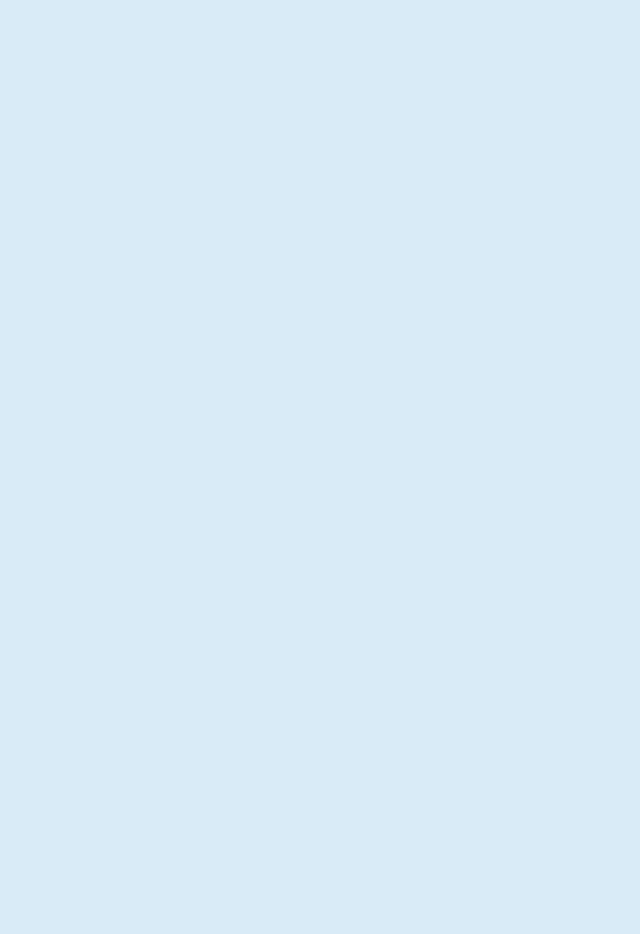
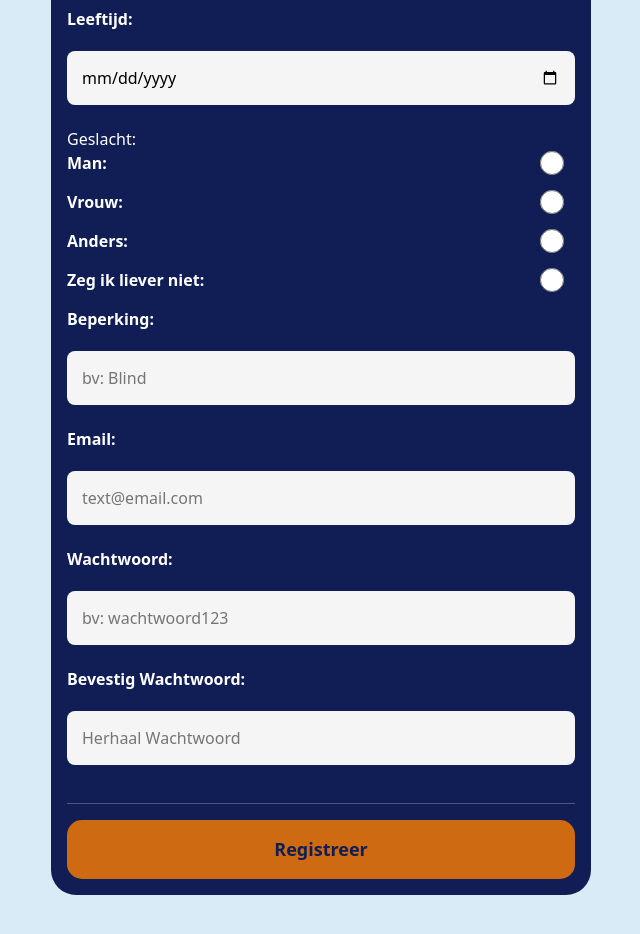
Before and after one commit to WPR-Groep-B/WPR-2023-2024, a React (Create React App) app in the folder react_aspcore_app/ClientApp/: page /register in a window 1280 px wide. Shown: the part 480-1414 px from the top of the page, without its empty margins (319-959 px from the left). Before the commit the page ends 800 px from the top, so only its background shows below. Built offline with nearby package versions, Linux system fonts and the light colour scheme.

Commit message:
login en registreer nu ongeveer af

```diff
--- a/react_aspcore_app/ClientApp/src/pages/Login.js
+++ b/react_aspcore_app/ClientApp/src/pages/Login.js
@@ -3,26 +3,23 @@
 function Login() {
     return (
         <html>
-        <head>
-            <meta charset="UTF-8"></meta>
-            <meta name="viewport" content="width=device-width, initial-scale=1.0"></meta>
-            <link rel="stylesheet" href="Login.module.css"></link>
-            <title>Login Form</title>
-        </head>
     <body className={styles.body}>
+        <div className={styles.container}>
+        <h1>Login</h1>
         <form className={styles.form}>
-            <h1>Login</h1>
+            <hr></hr>
             <label className={styles.label} for="email">Email:</label>
-            <input className={styles.input} type="email" id="email" name="email" required></input>
+            <input className={styles.input} type="email" id="email" name="email" placeholder="text@email.com" required></input>
             <label className={styles.label} for="password">Password:</label>
-            <input className={styles.input} type="password" id="password" name="password" required></input>
-            <br></br>
+            <input className={styles.input} type="password" id="password" name="password" placeholder="Wachtwoord" required></input>
+            <hr></hr>
             <button className={styles.button} type="submit">Login</button>
-            <br></br>
-            <br></br>
-            <a href="https://appservicewprgroepb.azurewebsites.net/register" rel="noreferrer">Geen account? Maak er hier een aan</a>
             </form>
+            </div>
         </body>
+        <div className={styles.linkcontainer}>
+            <a href="http://localhost:3000/register">Geen account? Maak er hier een aan</a>
+        </div>
     </html>
         );
 }
--- a/react_aspcore_app/ClientApp/src/pages/Register.js
+++ b/react_aspcore_app/ClientApp/src/pages/Register.js
@@ -1,10 +1,76 @@
-//import styles from '../styles/Register.module.css';
+import styles from '../styles/Register.module.css';
 
 function Register() {
     return (
-        <p>
-            Register
-        </p>
+        <html>
+            <body className={styles.body}>
+                <div className={styles.container}>
+                <h1>Registratie</h1>
+                <form className={styles.form}>
+                    <hr></hr>
+                    <div>
+                        <label for="firstName">Voornaam:</label>
+                        <input type="text" id="firstName" name="firstName" placeholder="Vooraam" required></input>
+                    </div>
+
+                    <div>
+                        <label for="lastName">Achternaam:</label>
+                        <input type="text" id="lastName" name="lastName" placeholder="Achternaam" required></input>
+                    </div>
+
+                    <div>
+                        <label for="age">Leeftijd:</label>
+                        <input type="date" id="age" name="age" required></input>
+                    </div>
+
+                    <div>
+                        Geslacht:
+                        <br></br>
+                        <div className={styles.radiogroup}>
+                            <label for="male">Man:</label>
+                            <input type="radio" id="gender" name="gender" value="male" required></input>
+                        </div>
+                        <div className={styles.radiogroup}>
+                            <label for="female">Vrouw:</label>
+                            <input type="radio" id="gender" name="gender" value="female" required></input>
+                        </div>
+                        <div className={styles.radiogroup}>
+                            <label for="else">Anders:</label>
+                            <input type="radio" id="gender" name="gender" value="else" required></input>
+                        </div>
+                        <div className={styles.radiogroup}>
+                            <label for="undisclosed">Zeg ik liever niet:</label>
+                            <input type="radio" id="gender" name="gender" value="undisclosed" required></input>
+                        </div>
+                    </div>
+
+                    <div>
+                        <label for="disability">Beperking:</label>
+                        <input type="text" id="disability" name="disability" placeholder="bv: Blind" required></input>
+                    </div>
+
+                    <div>
+                        <label for="email">Email:</label>
+                        <input type="email" id="email" name="email"  placeholder="text@email.com" required></input>
+                    </div>
+
+                    <div>
+                        <label for="password">Wachtwoord:</label>
+                        <input type="password" id="password" name="password" minlength="12" placeholder="bv: wachtwoord123" required></input>
+                    </div>
+
+                    <div>
+                        <label for="confirmPassword">Bevestig Wachtwoord:</label>
+                        <input type="password" id="confirmPassword" name="confirmPassword" minlength="12" placeholder="Herhaal Wachtwoord" required></input>
+                    </div>
+
+                    <hr></hr>
+
+                    <button className={styles.registerbtn}type="submit">Registreer</button>
+                </form>
+                </div>
+            </body>
+        </html>
         );
 }
 
--- a/react_aspcore_app/ClientApp/src/styles/Login.module.css
+++ b/react_aspcore_app/ClientApp/src/styles/Login.module.css
@@ -2,34 +2,60 @@
   display: flex;
   align-items: center;
   justify-content: center;
-    height: 100vh;
-    margin: 0;
+  margin: 40px;
+}
+
+* {
+  box-sizing: border-box;
+}
+
+.container {
+  margin: auto;
+  width: 50%;
+  padding: 16px;
+  background: #111e55;
+  color: #fff;
+  border-radius: 25px;
+  text-align: center;
 }
 
 .form {
-    text-align: center;
-  }
-
-  .label {
-    display: block;
-    margin-bottom: 10px;
-  }
-
-  .input {
-    padding: 8px;
-    margin-bottom: 15px;
-    width: 250px;
-  }
-
-  .button {
-    padding: 10px;
-    background-color: #4CAF50;
-    color: white;
-    border: none;
-    border-radius: 4px;
-    cursor: pointer;
+  text-align: left;
 }
 
 .h1 {
   margin-bottom: 20px;
 }
+
+label {
+  margin-bottom: 15px;
+  display: block;
+  font-weight: 700;
+}
+
+input {
+  margin-bottom: 15px;
+}
+
+.button {
+  background-color: #fe7d01;
+  color: #111e55;
+  padding: 16px;
+  border: none;
+  cursor: pointer;
+  width: 100%;
+  margin: auto;
+  opacity: 0.8;
+  font-weight: 800;
+  font-size: large;
+  border-radius: 15px;
+}
+
+.button:hover {
+  opacity: 1;
+}
+
+.linkcontainer {
+  margin-top: 10px; /* Adjust the margin-top as needed for spacing */
+  text-align: center;
+}
--- a/react_aspcore_app/ClientApp/src/styles/Register.module.css
+++ b/react_aspcore_app/ClientApp/src/styles/Register.module.css
@@ -0,0 +1,89 @@
+.body {
+    display: flex;
+    align-items: center;
+    justify-content: center;
+    margin: 40px;
+  }
+
+  * {
+    box-sizing: border-box;
+  }
+
+  .container {
+    margin: auto;
+    width: 50%;
+    padding: 16px;
+    background: #111e55;
+    color: #fff;
+    border-radius: 25px;
+    text-align: center;
+  }
+
+  .form {
+    text-align: left; /* Align form elements to the left */
+  }
+
+  .h1 {
+    margin-bottom: 20px;
+  }
+
+  label {
+    margin-bottom: 15px;
+    font-weight: 700;
+  }
+
+  input {
+    margin-bottom: 15px;
+  }
+
+  input[type='text'],
+  input[type='password'],
+  input[type='email'],
+  input[type='date'] {
+    width: 100%;
+    padding: 15px;
+    margin: 5px 0 22px 0;
+    display: inline-block;
+    border: none;
+    background: whitesmoke;
+    border-radius: 8px;
+  }
+
+  input[type='text']:focus,
+  input[type='password']:focus,
+  input[type='email']:focus,
+  input[type='date']:focus {
+    background-color: #ddddddd9;
+    outline: none;
+  }
+
+  .registerbtn {
+    background-color: #fe7d01;
+    color: #111e55;
+    padding: 16px;
+    border: none;
+    cursor: pointer;
+    width: 100%;
+    margin: auto;
+    opacity: 0.8;
+    font-weight: 800;
+    font-size: large;
+    border-radius: 15px;
+  }
+
+  .registerbtn:hover {
+    opacity: 1;
+  }
+
+  .radiogroup {
+    display: flex;
+    align-items: right;
+  }
+
+  .radiogroup label {
+    flex: 10;
+  }
+
+  .radiogroup input {
+    flex: 1;
+  }
```
Lines whose indentation alone changed are shown as unchanged.
